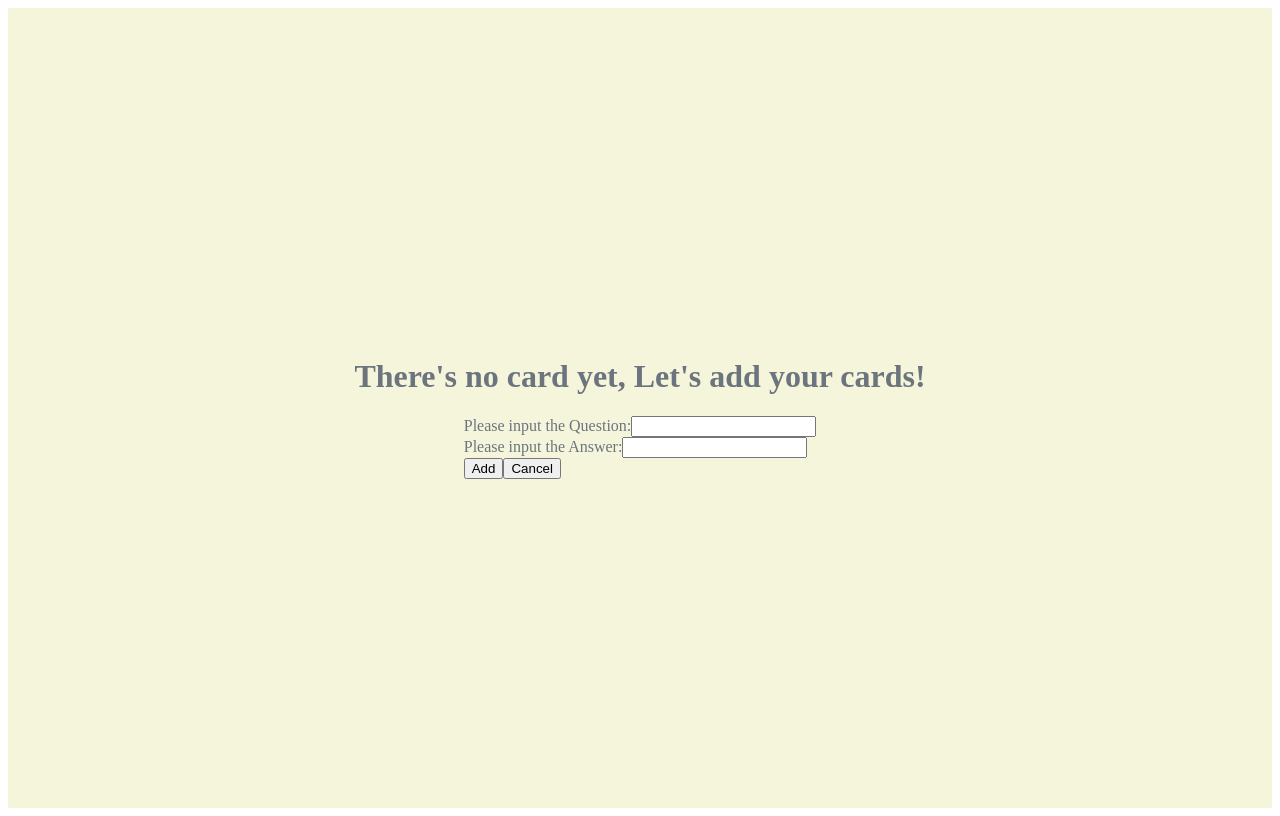
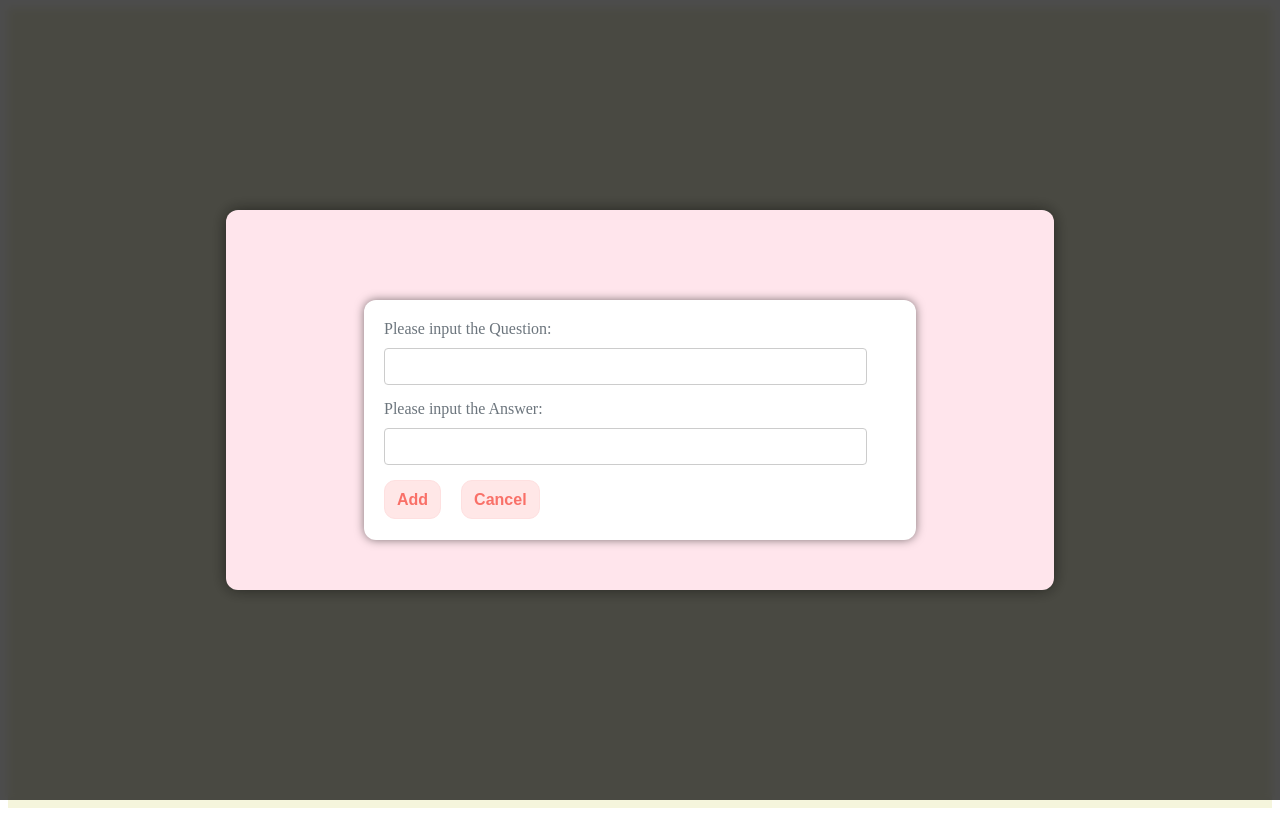
Before and after one commit to siri1515/HCI_Quiz_Card_New, a Next.js app: page /quizcard in a window 1280 px wide. Both pictures are taken after a click on the button "Add New Card". Built offline with nearby package versions, Linux system fonts and the light colour scheme.

Commit message:
form style completed

```diff
--- a/components/CardPage/AddNewButton.js
+++ b/components/CardPage/AddNewButton.js
@@ -1,5 +1,6 @@
 import { React, useState, useEffect } from 'react';
 import { useAppContext } from '../../context/AppContext';
+import styles from './AddNewButton.module.css';
 
 export default function AddNewButton(props){
     const [addState, setAddState] = useState(false);
@@ -52,7 +53,9 @@ export default function AddNewButton(props){
     return (
         <div>
             {addState ? (
-                <form onSubmit={submitHandler}>
+                <div className={styles.modal_background}>
+                    <div className={styles.popup_form}>
+                        <form className={styles.add_card_form} onSubmit={submitHandler}>
                             <div>
                                 <label>Please input the Question:</label>
                                 <input type="text" value={question} onChange={questionChangeHandler} />
@@ -64,8 +67,10 @@ export default function AddNewButton(props){
                             <button type="submit">Add</button>
                             <button onClick={cancelClickHandler}>Cancel</button>
                         </form>
+                    </div>
+                </div>
             ) : (
-                <button onClick={addClickHandler}>Add New Card</button>
+                <button className={styles.add_new_card_button} onClick={addClickHandler}>Add New Card</button>
             )}
         </div>
     )
--- /dev/null
+++ b/components/CardPage/AddNewButton.module.css
@@ -0,0 +1,109 @@
+.add_new_card_button{
+    background-color: #FF8FAB;
+    border-radius: 8px;
+    border-style: none;
+    box-sizing: border-box;
+    color: #FFFFFF;
+    cursor: pointer;
+    display: inline-block;
+    font-family: "Haas Grot Text R Web", "Helvetica Neue", Helvetica, Arial, sans-serif;
+    font-size: 14px;
+    font-weight: 500;
+    height: 40px;
+    line-height: 20px;
+    list-style: none;
+    margin: 10px;
+    outline: none;
+    padding: 10px 16px;
+    position: relative;
+    text-align: center;
+    text-decoration: none;
+    transition: color 100ms;
+    vertical-align: baseline;
+    user-select: none;
+    -webkit-user-select: none;
+    touch-action: manipulation;
+}
+
+.add_new_card_button:hover{
+    background-color: #FB6F92;
+}
+
+/* form */
+.modal_background {
+    position: fixed;
+    top: 0;
+    left: 0;
+    width: 100%;
+    height: 100%;
+    background: rgba(0, 0, 0, 0.7);
+    backdrop-filter: blur(5px);
+    display: flex;
+    justify-content: center;
+    align-items: center;
+    z-index: 1;
+}
+
+.popup_form {
+    background-color: #FFE5EC;
+    padding: 30px;
+    box-shadow: 0 0 15px rgba(0, 0, 0, 0.5);
+    border-radius: 12px;
+    width: 60%;
+    max-width: 90%;
+    height: 40%;
+    max-height: 90%;
+}
+
+.add_card_form {
+    background-color: white;
+    margin-top: 20px;
+    z-index: 2;
+    position: fixed;
+    width: 40%;
+    height: 25%;
+    top: 50%;
+    left: 50%;
+    transform: translate(-50%, -50%);
+    padding: 20px;
+    z-index: 2;
+    box-shadow: 0 0 10px rgba(0, 0, 0, 0.5);
+    border-radius: 12px;
+}
+
+.add_card_form label {
+    display: block;
+    margin-bottom: 10px;
+}
+
+.add_card_form input {
+    width: 90%;
+    padding: 10px;
+    margin-bottom: 15px;
+    border: 1px solid #ccc;
+    border-radius: 4px;
+}
+
+.add_card_form button {
+    align-items: center;
+    margin-right: 20px;
+    background-color: #FFE7E7;
+    background-position: 0 0;
+    border: 1px solid #FEE0E0;
+    border-radius: 11px;
+    box-sizing: border-box;
+    color: #F97068;
+    cursor: pointer;
+    font-size: 1rem;
+    font-weight: 700;
+    line-height: 33px;
+    list-style: outside url(https://www.smashingmagazine.com/images/bullet.svg) none;
+    padding: 2px 12px;
+    text-underline-offset: 1px;
+    transition: border .2s ease-in-out,box-shadow .2s ease-in-out;
+}
+
+.add_card_form button:hover {
+    background-color: #FFE3E3;
+    border-color: #FAA4A4;
+}
--- a/components/CardPage/CardBlock.js
+++ b/components/CardPage/CardBlock.js
@@ -78,10 +78,10 @@ export default function CardBlock(props) {
                 {
                     props.editState === true ?
                     (
-                        <div>
+                        <div className={styles.edit_mode_button_block}>
                             <AddNewButton index={index} />
                             <EditButton index={index} />
-                            <button onClick={deleteHandler}>Delete</button>
+                            <button className={styles.delete_card_button} onClick={deleteHandler}>Delete</button>
                         </div>
                     ) : ''
                 }
--- a/components/CardPage/CardBlock.module.css
+++ b/components/CardPage/CardBlock.module.css
@@ -5,6 +5,13 @@
     align-items: center;
     height: 100vh;
     perspective: 1000px;
+}
+
+.edit_mode_button_block{
+    display: flex;
+    align-items: center;
+    justify-content: center;
+    margin-bottom: 20px;
 }
 
 .button_block {
@@ -142,3 +149,34 @@
     justify-content: center;
     align-items: center;
 }
+
+.delete_card_button{
+    background-color: #FF8FAB;
+    border-radius: 8px;
+    border-style: none;
+    box-sizing: border-box;
+    color: #FFFFFF;
+    cursor: pointer;
+    display: inline-block;
+    font-family: "Haas Grot Text R Web", "Helvetica Neue", Helvetica, Arial, sans-serif;
+    font-size: 14px;
+    font-weight: 500;
+    height: 40px;
+    line-height: 20px;
+    list-style: none;
+    margin: 10px;
+    outline: none;
+    padding: 10px 16px;
+    position: relative;
+    text-align: center;
+    text-decoration: none;
+    transition: color 100ms;
+    vertical-align: baseline;
+    user-select: none;
+    -webkit-user-select: none;
+    touch-action: manipulation;
+}
+
+.delete_card_button:hover{
+    background-color: #FB6F92;
+}
--- a/components/CardPage/EditButton.js
+++ b/components/CardPage/EditButton.js
@@ -1,5 +1,6 @@
 import { useState } from "react";
 import { useAppContext } from '../../context/AppContext';
+import styles from './EditButton.module.css';
 
 export default function EditButton(props){
 
@@ -47,7 +48,9 @@ export default function EditButton(props){
     return(
         <div>
             {editState ? (
-                <form onSubmit={submitHandler}>
+                <div className={styles.modal_background}>
+                    <div className={styles.popup_form}>
+                        <form className={styles.edit_card_form} onSubmit={submitHandler}>
                             <div>
                                 <label>New Question:</label>
                                 <input type="text" value={newQuestion} onChange={questionChangeHandler} />
@@ -59,8 +62,10 @@ export default function EditButton(props){
                             <button type="submit">Save</button>
                             <button onClick={cancelClickHandler}>Cancel</button>
                         </form>
+                    </div>
+                </div>
             ) : (
-                <button onClick={editClickHandler}>Edit</button>
+                <button className={styles.edit_card_button} onClick={editClickHandler}>Edit</button>
             )}
         </div>
     )
--- /dev/null
+++ b/components/CardPage/EditButton.module.css
@@ -0,0 +1,110 @@
+.edit_card_button{
+    background-color: #FF8FAB;
+    border-radius: 8px;
+    border-style: none;
+    box-sizing: border-box;
+    color: #FFFFFF;
+    cursor: pointer;
+    display: inline-block;
+    font-family: "Haas Grot Text R Web", "Helvetica Neue", Helvetica, Arial, sans-serif;
+    font-size: 14px;
+    font-weight: 500;
+    height: 40px;
+    line-height: 20px;
+    list-style: none;
+    margin: 10px;
+    outline: none;
+    padding: 10px 16px;
+    position: relative;
+    text-align: center;
+    text-decoration: none;
+    transition: color 100ms;
+    vertical-align: baseline;
+    user-select: none;
+    -webkit-user-select: none;
+    touch-action: manipulation;
+}
+
+.edit_card_button:hover{
+    background-color: #FB6F92;
+}
+
+/* form style */
+.modal_background {
+    position: fixed;
+    top: 0;
+    left: 0;
+    width: 100%;
+    height: 100%;
+    background: rgba(0, 0, 0, 0.7);
+    backdrop-filter: blur(5px);
+    display: flex;
+    justify-content: center;
+    align-items: center;
+    z-index: 1;
+  }
+
+.popup_form {
+    background-color: #FFE5EC;
+    padding: 30px;
+    box-shadow: 0 0 15px rgba(0, 0, 0, 0.5);
+    border-radius: 12px;
+    width: 60%;
+    max-width: 90%;
+    height: 40%;
+    max-height: 90%;
+}
+
+.edit_card_form {
+    background-color: white;
+    margin-top: 20px;
+    z-index: 2;
+    position: fixed;
+    width: 40%;
+    height: 25%;
+    top: 50%;
+    left: 50%;
+    transform: translate(-50%, -50%);
+    padding: 20px;
+    z-index: 2;
+    box-shadow: 0 0 10px rgba(0, 0, 0, 0.5);
+    border-radius: 12px;
+}
+
+.edit_card_form label {
+    display: block;
+    margin-bottom: 10px;
+}
+
+.edit_card_form input {
+    width: 90%;
+    padding: 10px;
+    margin-bottom: 15px;
+    border: 1px solid #ccc;
+    border-radius: 4px;
+}
+
+.edit_card_form button {
+    align-items: center;
+    margin-right: 20px;
+    background-color: #FFE7E7;
+    background-position: 0 0;
+    border: 1px solid #FEE0E0;
+    border-radius: 11px;
+    box-sizing: border-box;
+    color: #F97068;
+    cursor: pointer;
+    font-size: 1rem;
+    font-weight: 700;
+    line-height: 33px;
+    list-style: outside url(https://www.smashingmagazine.com/images/bullet.svg) none;
+    padding: 2px 12px;
+    text-underline-offset: 1px;
+    transition: border .2s ease-in-out,box-shadow .2s ease-in-out;
+}
+
+
+.edit_card_form button:hover {
+    background-color: #FFE3E3;
+    border-color: #FAA4A4;
+}
--- a/pages/index.js
+++ b/pages/index.js
@@ -2,7 +2,7 @@ import React from 'react';
 import Link from 'next/link';
 import { useRouter } from 'next/router';
 import NavBar from "../components/Common/NavBar";
-import styles from "../components/CardPage/about.module.css";
+import styles from "./about.module.css";
 
 export default function About() {
 
@@ -30,7 +30,7 @@ export default function About() {
     <img src="https://99designs-blog.imgix.net/blog/wp-content/uploads/2022/01/104228210.jpg?auto=format&q=60&fit=max&w=930" alt="personalize" className={styles.center} />
     <div className={styles.columnContainer2}>
       <h3 className={styles.text3}>You can organize, edit and create new card sets</h3>
-      <div className={styles.button1}>
+      <div className={styles.button_div}>
       <Link href="/cardset" className={pathname === '/cardset' ? styles.link_disabled : styles.link}>
       <button className={styles.button1}> Try it </button>
       </Link>
@@ -41,7 +41,7 @@ export default function About() {
     <div className={styles.container3}>
     <div className={styles.columnContainer3}>
       <h3 className={styles.text4}>You can generate new flashcards in one click with the power of AI</h3>
-      <div className={styles.button1}>
+      <div>
       <Link href="/ai" className={pathname === '/ai' ? styles.link_disabled : styles.link}>
       <button className={styles.button1}> Try it </button>
       </Link>
```
Also changed, not shown: pages/about.module.css (renamed from components/CardPage/about.module.css, +8 -2 lines). Lines whose indentation alone changed are shown as unchanged.
